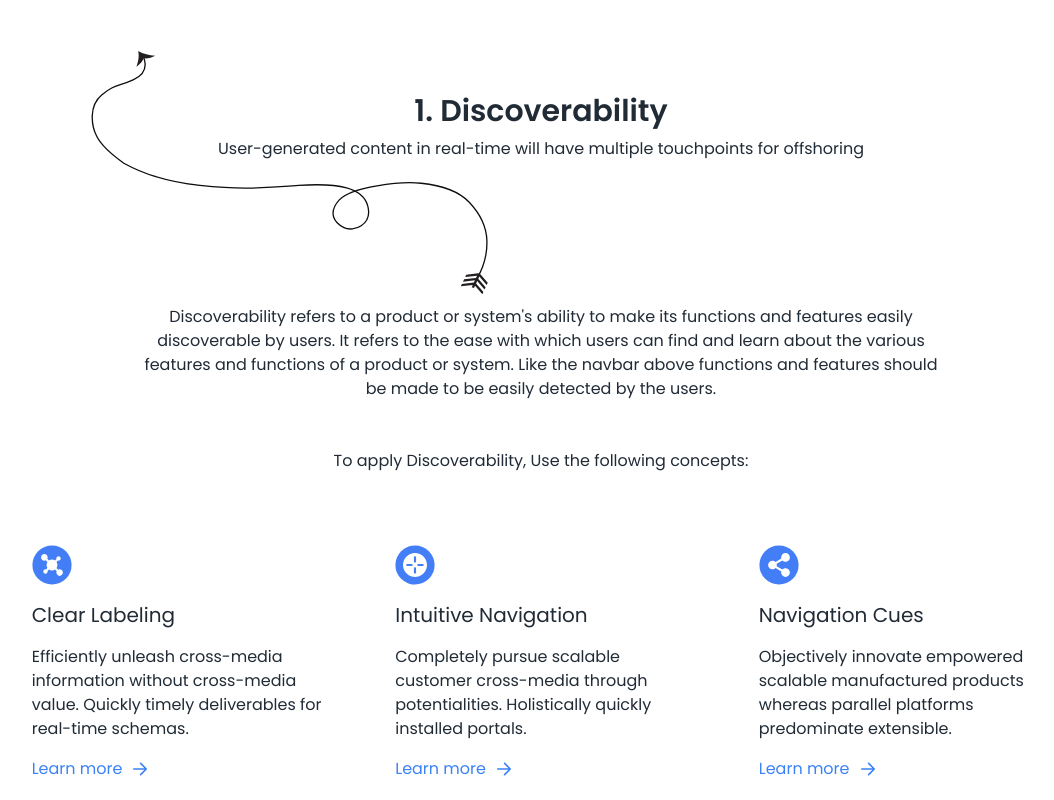
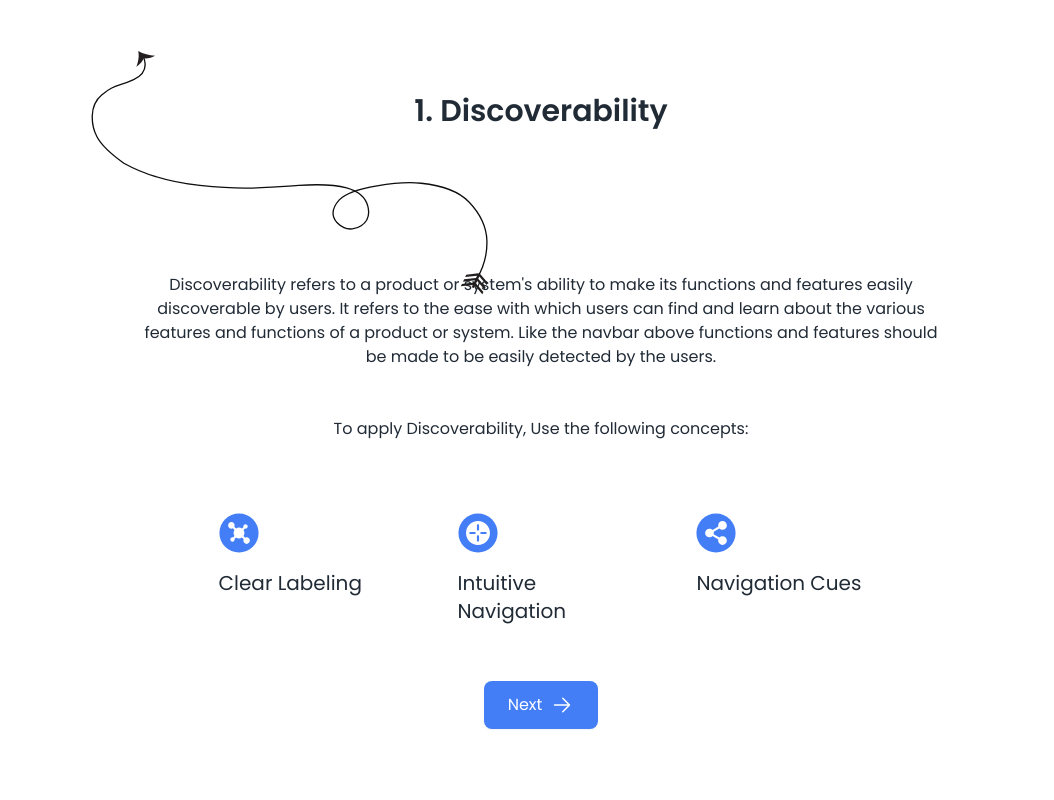
Before and after one commit to yohannesakd/hci-project, a Vue app: page / in a window 1280 px wide. Shown: the part 700-1500 px from the top of the page, without its empty margins (99-1153 px from the left). Built offline with nearby package versions, Linux system fonts and the light colour scheme; a web font is replaced by a local one.

Commit message:
updatd discovrability

```diff
--- a/src/components/DiscSection.vue
+++ b/src/components/DiscSection.vue
@@ -4,10 +4,6 @@
       class="min-h-[100vh] text-black lg:pt-36 pt-20 flex flex-col items-center relative"
     >
       <h2 class="text-3xl font-semibold text-center"> 1. Discoverability </h2>
-      <p class="text-center text-md mt-2">
-        User-generated content in real-time will have multiple touchpoints for
-        offshoring
-      </p>
 
       <div class="absolute right-[55%] top-24 w-[400px] h-64">
         <!-- <img
@@ -46,13 +42,6 @@
             :alt="concept.title.toLowerCase() + ' icon'"
           />
           <h4 class="text-xl">{{ concept.title }}</h4>
-          <p>
-            {{ concept.content }}
-          </p>
-          <a href="#" class="text-blue-500 flex gap-2 items-center"
-            ><span>Learn more</span>
-            <arrow-right class="w-5 h-5"></arrow-right>
-          </a>
         </div>
       </div>
 
@@ -94,20 +83,14 @@ export default {
         {
           icon: "icon-clear-labeling",
           title: "Clear Labeling",
-          content:
-            "Efficiently unleash cross-media information without cross-media value. Quickly timely deliverables for real-time schemas. ",
         },
         {
           icon: "icon-intuitive-navigation",
           title: "Intuitive Navigation",
-          content:
-            "Completely pursue scalable customer cross-media through potentialities. Holistically quickly installed portals. ",
         },
         {
           icon: "icon-navigation-cues",
           title: "Navigation Cues",
-          content:
-            "Objectively innovate empowered scalable manufactured products whereas parallel platforms predominate extensible. ",
         },
       ],
     };
```
